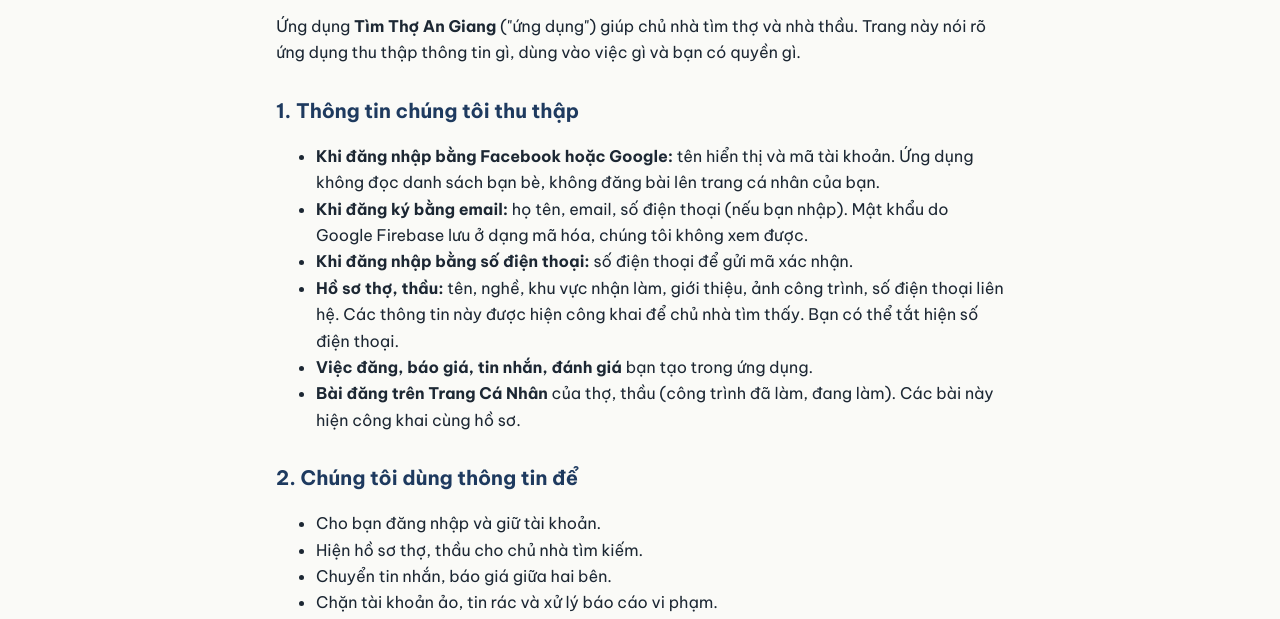
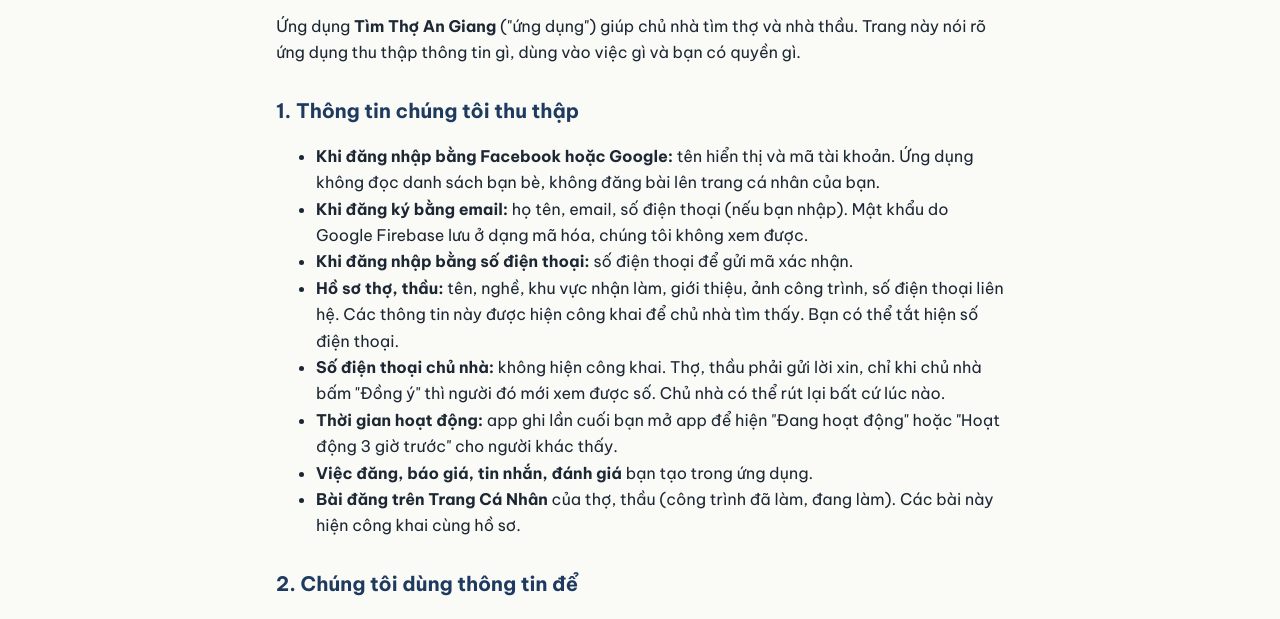
Before and after one commit to huynhchienlx/timtholongxuyen-web, a plain HTML site: page chinh-sach-quyen-rieng-tu.html in a window 1280 px wide. Shown: the part 170-789 px from the top of the page. Drawn offline with Linux system fonts and the light colour scheme.

Commit message:
Chính sách: xin số chủ nhà cần đồng ý, thời gian hoạt động
Co-Authored-By: Claude Opus 5.5 <noreply@anthropic.com>
Claude-Session: https://claude.ai/code/session_01Ff7BLDArEsVdNyx4YwUXfF

```diff
--- a/chinh-sach-quyen-rieng-tu.html
+++ b/chinh-sach-quyen-rieng-tu.html
@@ -7,6 +7,8 @@
 <li><b>Khi đăng ký bằng email:</b> họ tên, email, số điện thoại (nếu bạn nhập). Mật khẩu do Google Firebase lưu ở dạng mã hóa, chúng tôi không xem được.</li>
 <li><b>Khi đăng nhập bằng số điện thoại:</b> số điện thoại để gửi mã xác nhận.</li>
 <li><b>Hồ sơ thợ, thầu:</b> tên, nghề, khu vực nhận làm, giới thiệu, ảnh công trình, số điện thoại liên hệ. Các thông tin này được hiện công khai để chủ nhà tìm thấy. Bạn có thể tắt hiện số điện thoại.</li>
+<li><b>Số điện thoại chủ nhà:</b> không hiện công khai. Thợ, thầu phải gửi lời xin, chỉ khi chủ nhà bấm "Đồng ý" thì người đó mới xem được số. Chủ nhà có thể rút lại bất cứ lúc nào.</li>
+<li><b>Thời gian hoạt động:</b> app ghi lần cuối bạn mở app để hiện "Đang hoạt động" hoặc "Hoạt động 3 giờ trước" cho người khác thấy.</li>
 <li><b>Việc đăng, báo giá, tin nhắn, đánh giá</b> bạn tạo trong ứng dụng.</li>
 <li><b>Bài đăng trên Trang Cá Nhân</b> của thợ, thầu (công trình đã làm, đang làm). Các bài này hiện công khai cùng hồ sơ.</li>
 </ul>
```
